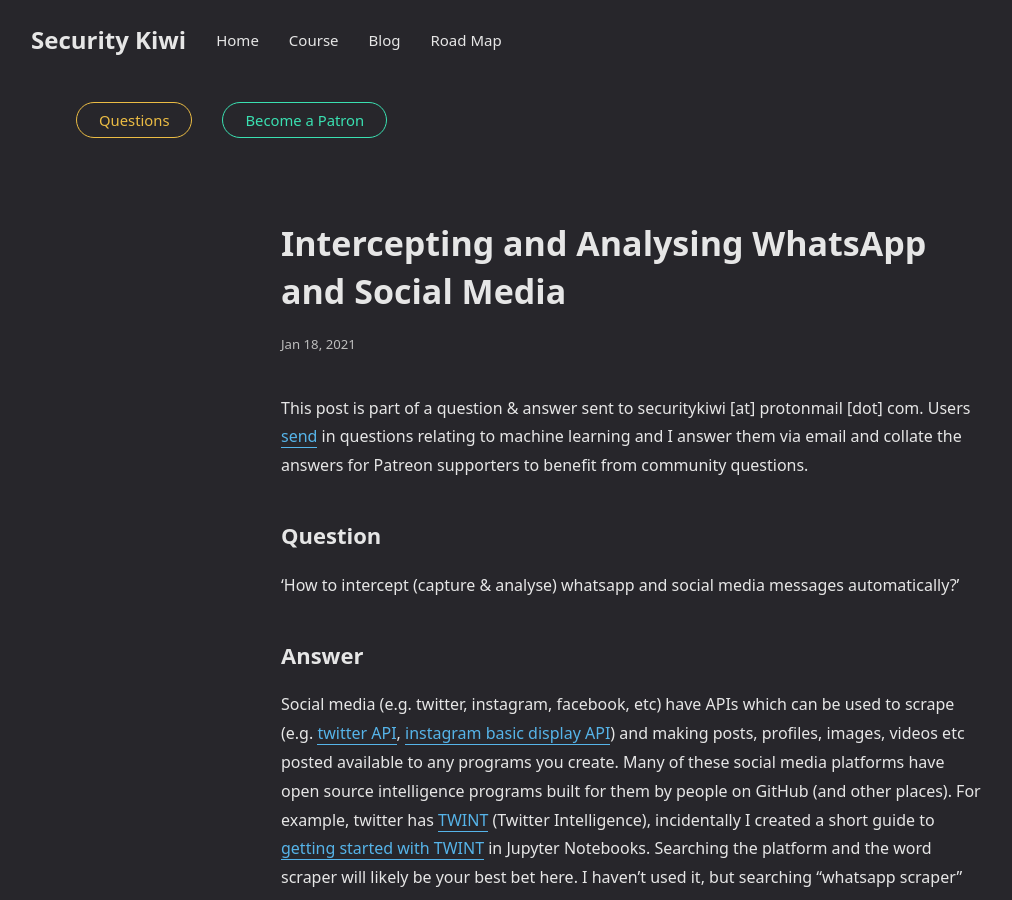
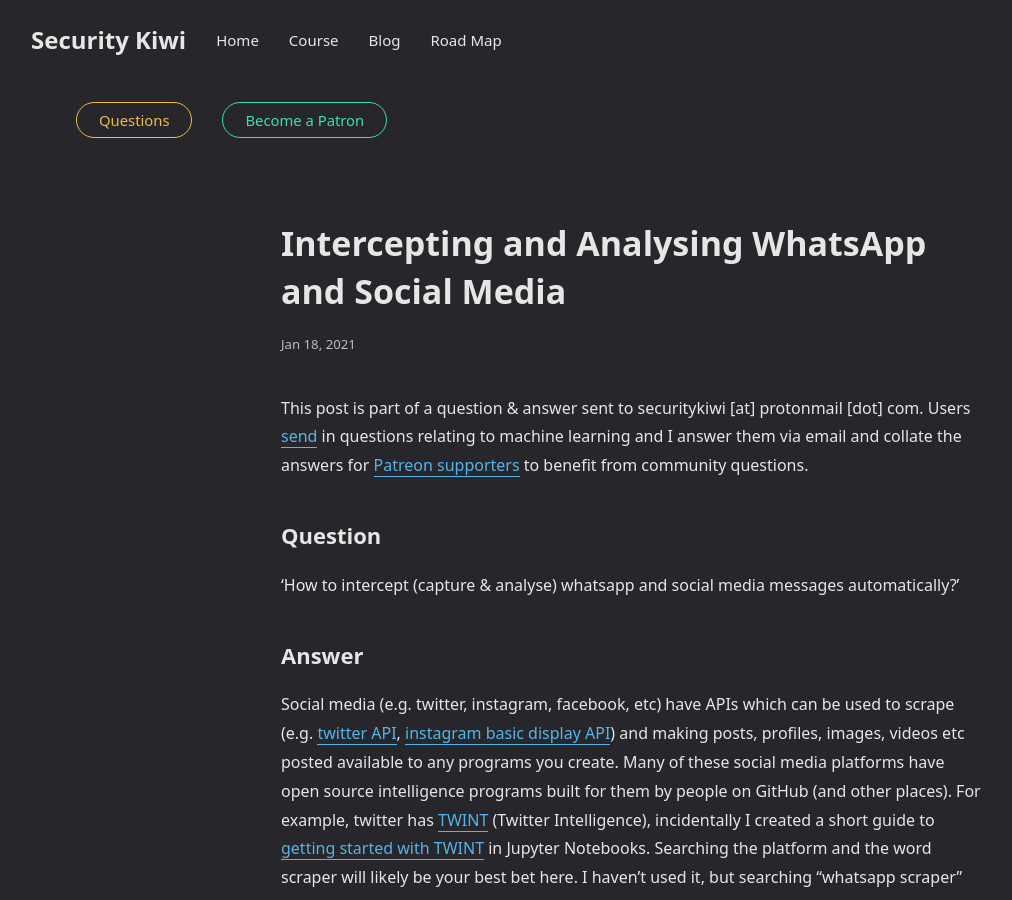
Before and after one commit to securitykiwi/securitykiwi.github.io, a Jekyll site: the page built from _posts/2021-01-18-intercept-and-analyse-whatsapp-and-social-media.md, in a window 1280 px wide and 900 px high. Shown: the whole window, without its empty margins (9-1021 px from the left). Built offline with Jekyll 4.4.1, drawn with Linux system fonts in a browser that asks for light colours; nearby versions of some CDN libraries; part of the change alters nothing that is shown.

```diff
--- a/_posts/2021-01-18-intercept-and-analyse-whatsapp-and-social-media.md
+++ b/_posts/2021-01-18-intercept-and-analyse-whatsapp-and-social-media.md
@@ -4,7 +4,7 @@ author: Kris
 categories: [Q&A, OSINT]
 ---
 
-This post is part of a question & answer sent to securitykiwi [at] protonmail [dot] com. Users <a href="/contact" target="_blank">send</a> in questions relating to machine learning and I answer them via email and collate the answers for Patreon supporters to benefit from community questions.
+This post is part of a question & answer sent to securitykiwi [at] protonmail [dot] com. Users <a href="/contact" target="_blank">send</a> in questions relating to machine learning and I answer them via email and collate the answers for <a href="https://www.patreon.com/securitykiwi" target="_blank">Patreon supporters</a> to benefit from community questions.
 
 ### Question
 
```
